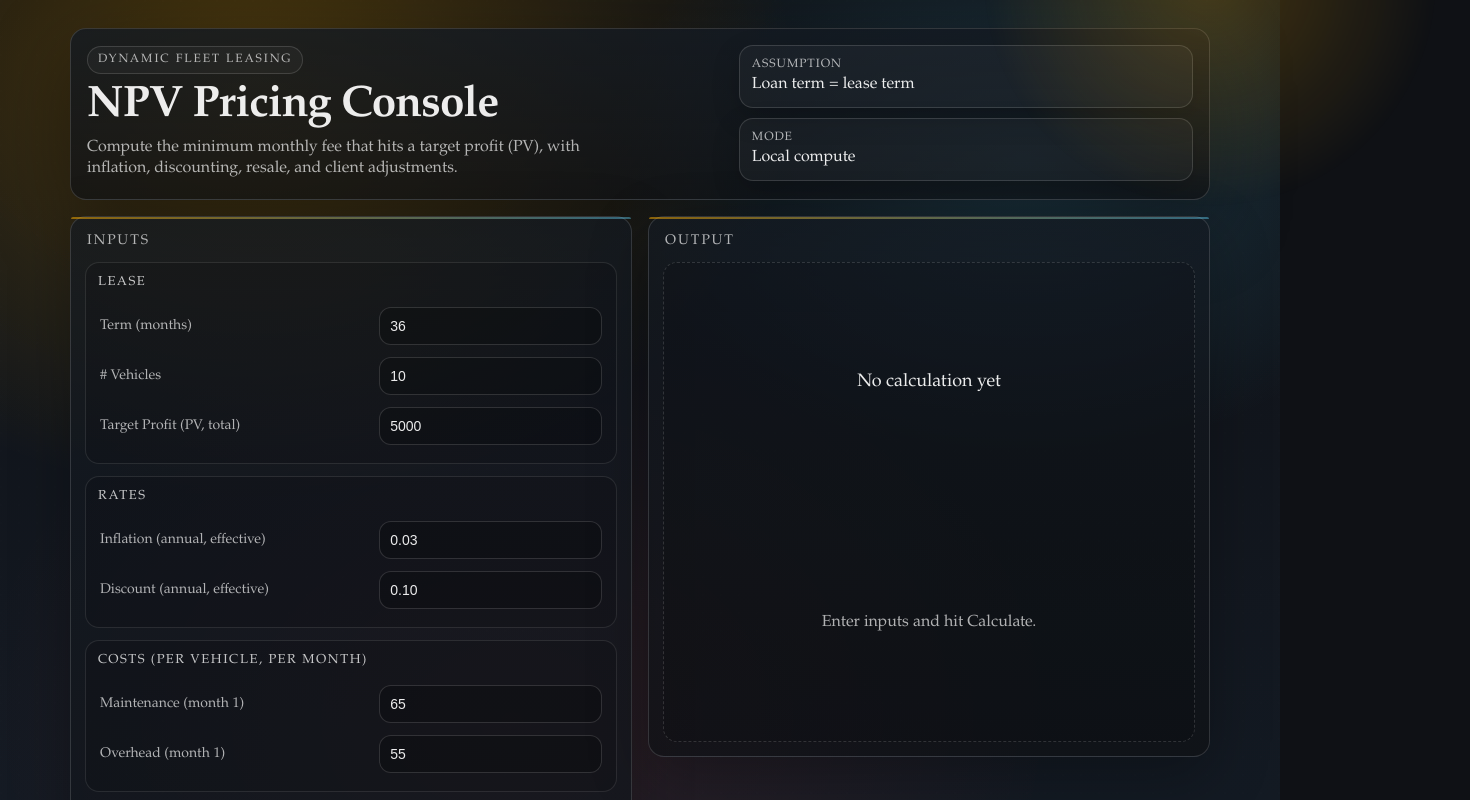
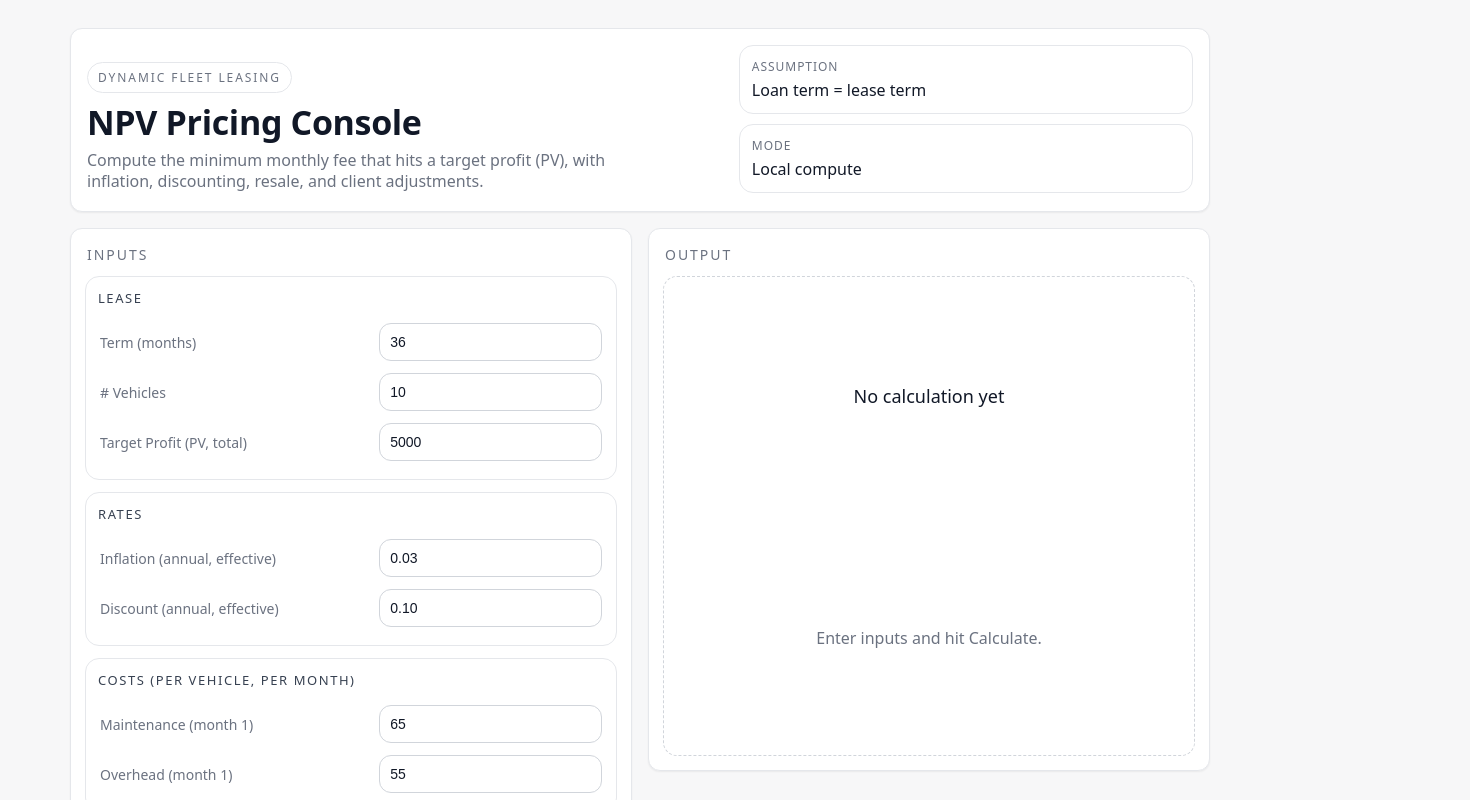
Before and after one commit to skobaner/dynamic-pricing-filo, a website built with Vite: page web/index.html in a window 1280 px wide. Shown: the top 800 px of the page, 1470 px wide, since content can reach past the window. Built offline with nearby package versions, Linux system fonts and the light colour scheme.

Commit message:
style(web): simplify to subtle default styling

```diff
--- a/web/src/style.css
+++ b/web/src/style.css
@@ -1,22 +1,16 @@
 :root {
-  --bg0: #0f1115;
-  --bg1: #141a22;
-  --ink: rgba(255, 255, 255, 0.92);
-  --muted: rgba(255, 255, 255, 0.68);
-  --faint: rgba(255, 255, 255, 0.10);
+  --bg: #f7f7f8;
+  --ink: #111827;
+  --muted: #6b7280;
 
-  --accent: #ffb000;
-  --accent2: #63d7ff;
-  --danger: #ff4d4d;
-  --ok: #53ffb4;
+  --accent: #2563eb;
+  --danger: #dc2626;
 
-  --card: rgba(20, 26, 34, 0.72);
-  --card2: rgba(15, 17, 21, 0.72);
-  --stroke: rgba(255, 255, 255, 0.14);
-  --shadow: 0 24px 80px rgba(0, 0, 0, 0.35);
-  --shadow2: 0 18px 60px rgba(0, 0, 0, 0.28);
+  --card: #ffffff;
+  --stroke: #e5e7eb;
+  --shadow: 0 1px 2px rgba(0,0,0,0.06);
 
-  --radius: 16px;
+  --radius: 12px;
 }
 
 * { box-sizing: border-box; }
@@ -24,32 +18,13 @@ html, body { height: 100%; }
 body {
   margin: 0;
   color: var(--ink);
-  background: var(--bg0);
-  font-family: ui-serif, "Iowan Old Style", "Palatino Linotype", Palatino, "Book Antiqua", Georgia, serif;
+  background: var(--bg);
+  font-family: system-ui, -apple-system, Segoe UI, Roboto, Helvetica, Arial, "Apple Color Emoji", "Segoe UI Emoji";
   -webkit-font-smoothing: antialiased;
-  text-rendering: geometricPrecision;
 }
 
 .bg {
-  position: fixed;
-  inset: 0;
-  background:
-    radial-gradient(900px 700px at 20% 10%, rgba(255, 176, 0, 0.24), transparent 60%),
-    radial-gradient(700px 500px at 80% 20%, rgba(99, 215, 255, 0.18), transparent 60%),
-    radial-gradient(900px 700px at 40% 90%, rgba(255, 77, 77, 0.10), transparent 60%),
-    linear-gradient(180deg, var(--bg0), var(--bg1));
-  filter: saturate(1.1);
-  pointer-events: none;
-}
-.bg::after {
-  content: "";
-  position: absolute;
-  inset: 0;
-  background-image:
-    radial-gradient(circle at 1px 1px, rgba(255,255,255,0.07) 1px, transparent 0);
-  background-size: 18px 18px;
-  opacity: 0.06;
-  mix-blend-mode: overlay;
+  display: none;
 }
 
 .shell {
@@ -69,20 +44,8 @@ body {
   padding: 16px 16px 18px;
   border: 1px solid var(--stroke);
   border-radius: var(--radius);
-  background: linear-gradient(180deg, rgba(20, 26, 34, 0.82), rgba(15, 17, 21, 0.70));
+  background: var(--card);
   box-shadow: var(--shadow);
-  overflow: hidden;
-}
-.hero::before {
-  content: "";
-  position: absolute;
-  width: 520px;
-  height: 520px;
-  right: -240px;
-  top: -280px;
-  background: radial-gradient(circle, rgba(255,176,0,0.22), transparent 62%);
-  filter: blur(1px);
-  pointer-events: none;
 }
 
 .kicker {
@@ -94,14 +57,14 @@ body {
   border: 1px solid var(--stroke);
   border-radius: 999px;
   padding: 6px 10px;
-  background: rgba(255, 255, 255, 0.03);
+  background: #fff;
 }
 
 h1 {
   margin: 10px 0 8px;
-  font-size: 44px;
-  line-height: 1.05;
-  letter-spacing: -0.02em;
+  font-size: 34px;
+  line-height: 1.15;
+  letter-spacing: -0.01em;
 }
 .sub {
   margin: 0;
@@ -121,8 +84,7 @@ h1 {
   padding: 12px 12px;
   border: 1px solid var(--stroke);
   border-radius: 14px;
-  background: rgba(255, 255, 255, 0.03);
-  box-shadow: 0 10px 28px rgba(0,0,0,0.20);
+  background: #fff;
 }
 .stat__label { color: var(--muted); font-size: 12px; letter-spacing: 0.08em; text-transform: uppercase; }
 .stat__value { margin-top: 4px; font-size: 16px; }
@@ -137,22 +99,13 @@ h1 {
 .panel {
   border: 1px solid var(--stroke);
   border-radius: var(--radius);
-  background: linear-gradient(180deg, var(--card), var(--card2));
-  box-shadow: var(--shadow2);
+  background: var(--card);
+  box-shadow: var(--shadow);
   padding: 14px;
   position: relative;
 }
 .panel::before {
-  content: "";
-  position: absolute;
-  left: 0;
-  top: 0;
-  right: 0;
-  height: 2px;
-  background: linear-gradient(90deg, rgba(255,176,0,0.90), rgba(99,215,255,0.75));
-  opacity: 0.55;
-  border-top-left-radius: var(--radius);
-  border-top-right-radius: var(--radius);
+  content: none;
 }
 .panel__title {
   font-size: 14px;
@@ -163,22 +116,21 @@ h1 {
 }
 
 .group {
-  border: 1px solid rgba(255, 255, 255, 0.10);
+  border: 1px solid var(--stroke);
   border-radius: 14px;
   padding: 12px;
   margin-bottom: 12px;
-  background: rgba(0, 0, 0, 0.12);
-  transition: border-color 160ms ease, background 160ms ease, transform 160ms ease;
+  background: #fff;
+  transition: border-color 160ms ease, background 160ms ease;
 }
 .group:hover {
-  border-color: rgba(255, 255, 255, 0.16);
-  background: rgba(0, 0, 0, 0.16);
+  border-color: #d1d5db;
 }
 .group__title {
   font-size: 13px;
   letter-spacing: 0.12em;
   text-transform: uppercase;
-  color: rgba(255, 255, 255, 0.76);
+  color: #374151;
   margin-bottom: 10px;
 }
 
@@ -193,20 +145,20 @@ label span { color: var(--muted); font-size: 14px; }
 input {
   width: 100%;
   border-radius: 12px;
-  border: 1px solid rgba(255, 255, 255, 0.14);
-  background: rgba(0, 0, 0, 0.20);
-  color: var(--ink);
+  border: 1px solid #d1d5db;
+  background: #fff;
+  color: #111827;
   padding: 10px 10px;
   font-size: 14px;
   outline: none;
   transition: border-color 140ms ease, box-shadow 140ms ease, transform 140ms ease;
 }
 input:focus {
-  border-color: rgba(255, 176, 0, 0.55);
-  box-shadow: 0 0 0 4px rgba(255, 176, 0, 0.10);
+  border-color: rgba(37, 99, 235, 0.70);
+  box-shadow: 0 0 0 3px rgba(37, 99, 235, 0.14);
 }
 input:hover {
-  border-color: rgba(255, 255, 255, 0.18);
+  border-color: #9ca3af;
 }
 
 .toggle {
@@ -217,17 +169,16 @@ input:hover {
 }
 .toggle__item {
   grid-template-columns: 18px 1fr;
-  border: 1px solid rgba(255, 255, 255, 0.14);
+  border: 1px solid #d1d5db;
   border-radius: 12px;
   padding: 10px;
-  background: rgba(255, 255, 255, 0.03);
+  background: #fff;
   transition: border-color 140ms ease, background 140ms ease;
 }
 .toggle__item input { width: 18px; height: 18px; }
-.toggle__item span { color: rgba(255, 255, 255, 0.82); }
+.toggle__item span { color: #111827; }
 .toggle__item:hover {
-  border-color: rgba(255, 255, 255, 0.20);
-  background: rgba(255, 255, 255, 0.05);
+  border-color: #9ca3af;
 }
 
 .actions {
@@ -245,26 +196,26 @@ button {
 }
 #btnCalc {
   flex: 1;
-  background: linear-gradient(135deg, rgba(255, 176, 0, 1), rgba(255, 110, 0, 1));
-  color: #111;
+  background: var(--accent);
+  color: #fff;
   font-weight: 700;
-  box-shadow: 0 14px 40px rgba(255, 145, 0, 0.16);
+  box-shadow: var(--shadow);
 }
 .ghost {
-  background: rgba(255, 255, 255, 0.06);
-  color: var(--ink);
-  border: 1px solid rgba(255, 255, 255, 0.14);
+  background: #fff;
+  color: #111827;
+  border: 1px solid #d1d5db;
 }
 button:hover { transform: translateY(-1px); }
 button:active { transform: translateY(0px); filter: saturate(0.95); }
-#btnCalc:hover { filter: brightness(1.03) saturate(1.08); }
-.ghost:hover { background: rgba(255, 255, 255, 0.09); }
+#btnCalc:hover { filter: brightness(0.98); }
+.ghost:hover { background: #f9fafb; }
 
 .error {
   margin-top: 10px;
-  border: 1px solid rgba(255, 77, 77, 0.40);
-  background: rgba(255, 77, 77, 0.10);
-  color: rgba(255, 255, 255, 0.92);
+  border: 1px solid rgba(220, 38, 38, 0.35);
+  background: rgba(220, 38, 38, 0.06);
+  color: #7f1d1d;
   border-radius: 12px;
   padding: 10px 12px;
   font-size: 14px;
@@ -278,9 +229,9 @@ button:active { transform: translateY(0px); filter: saturate(0.95); }
   display: grid;
   place-items: center;
   min-height: 480px;
-  border: 1px dashed rgba(255, 255, 255, 0.14);
+  border: 1px dashed #d1d5db;
   border-radius: 14px;
-  background: rgba(0, 0, 0, 0.12);
+  background: #fff;
 }
 .empty__title { font-size: 18px; }
 .empty__sub { margin-top: 6px; color: var(--muted); }
@@ -291,12 +242,12 @@ button:active { transform: translateY(0px); filter: saturate(0.95); }
   gap: 12px;
 }
 .card {
-  border: 1px solid rgba(255, 255, 255, 0.14);
+  border: 1px solid var(--stroke);
   border-radius: 14px;
   padding: 12px;
-  background: rgba(255, 255, 255, 0.03);
+  background: #fff;
   animation: rise 240ms ease-out both;
-  box-shadow: 0 10px 30px rgba(0,0,0,0.18);
+  box-shadow: var(--shadow);
 }
 .card__label {
   color: var(--muted);
@@ -310,22 +261,22 @@ button:active { transform: translateY(0px); filter: saturate(0.95); }
   letter-spacing: -0.01em;
 }
 .card__value .accent { color: var(--accent); }
-.card__value .accent2 { color: var(--accent2); }
+.card__value .accent2 { color: var(--accent); }
 
 .table {
   margin-top: 12px;
-  border: 1px solid rgba(255, 255, 255, 0.12);
+  border: 1px solid var(--stroke);
   border-radius: 14px;
   overflow: hidden;
-  box-shadow: 0 10px 28px rgba(0,0,0,0.18);
+  box-shadow: var(--shadow);
 }
 .row {
   display: grid;
   grid-template-columns: 1.6fr 1fr;
   gap: 12px;
   padding: 10px 12px;
-  background: rgba(0, 0, 0, 0.10);
-  border-top: 1px solid rgba(255, 255, 255, 0.08);
+  background: #fff;
+  border-top: 1px solid var(--stroke);
 }
 .row:first-child { border-top: 0; }
 .row .k { color: var(--muted); }
@@ -338,7 +289,7 @@ button:active { transform: translateY(0px); filter: saturate(0.95); }
   display: flex;
   justify-content: space-between;
   gap: 12px;
-  color: rgba(255, 255, 255, 0.55);
+  color: var(--muted);
   font-size: 13px;
 }
 
@@ -351,7 +302,7 @@ button:active { transform: translateY(0px); filter: saturate(0.95); }
   .hero { grid-template-columns: 1fr; }
   .hero__right { justify-items: start; }
   .grid { grid-template-columns: 1fr; }
-  h1 { font-size: 38px; }
+  h1 { font-size: 30px; }
 }
 
 @media (min-width: 981px) {
```
